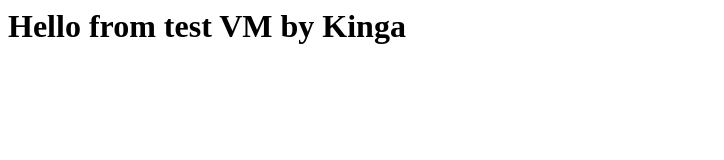
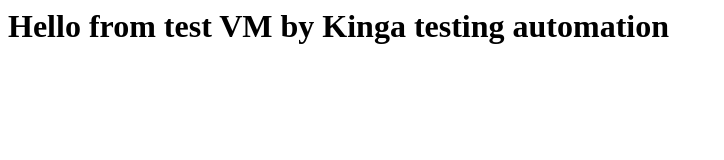
Before and after one commit to kinga123-lhaden/web-test, a plain HTML site: page index.html in a window 1280 px wide. Shown: the whole page, without its empty margins (0-724 px from the left). Drawn offline with Linux system fonts and the light colour scheme.

Commit message:
Update index.html
Testing automation

```diff
--- a/index.html
+++ b/index.html
@@ -1 +1 @@
-<h1> Hello from test VM by Kinga </h1>
+<h1> Hello from test VM by Kinga testing automation </h1>
```
